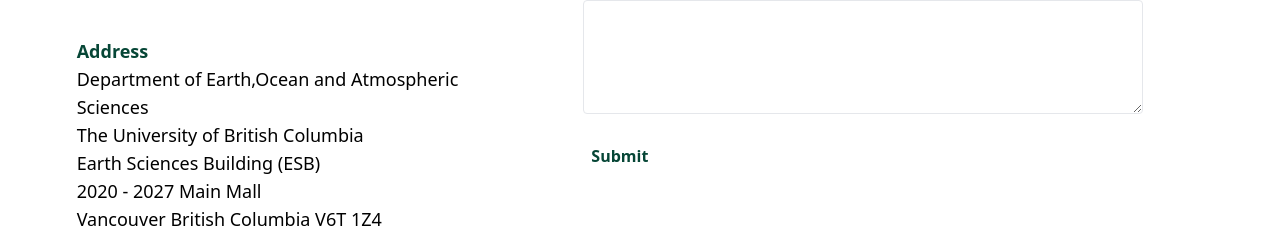
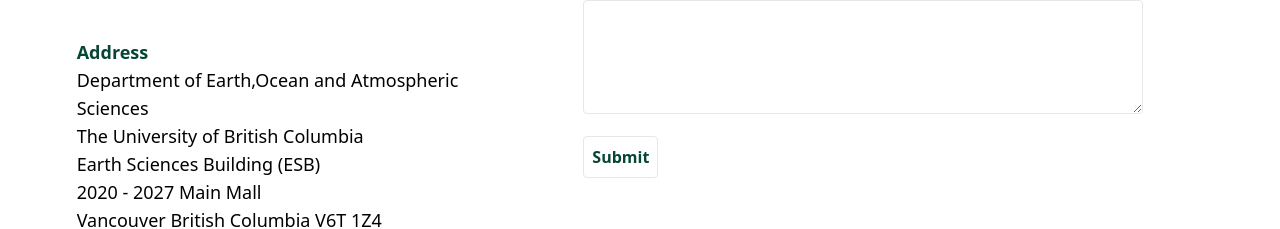
Before and after one commit to hgswmrg/HydroGeoScience, a Next.js app: page /contact in a window 1280 px wide. Shown: the part 550-779 px from the top of the page. Built offline with nearby package versions, Linux system fonts and the light colour scheme.

Commit message:
submit button fixes 2

```diff
--- a/app/contact/page.jsx
+++ b/app/contact/page.jsx
@@ -147,7 +147,7 @@
           <button
 
             type="submit"
-            className=" text-primary-darkgreen font-bold transform hover:scale-110 duration-500 p-2 rounded "
+            className=" text-primary-darkgreen font-bold border border-color-primary-darkgreen transform hover:scale-110 duration-500 p-2 rounded "
           >
             Submit
           </button>
```
